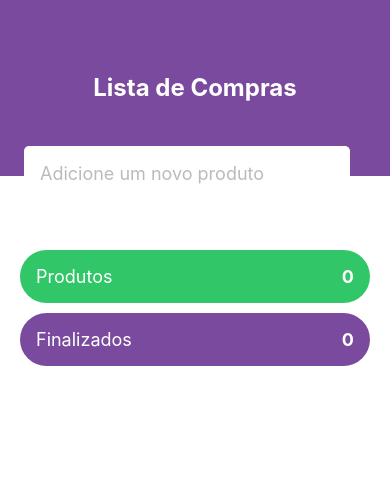
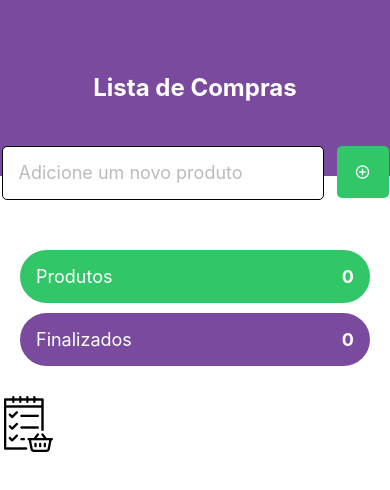
Before and after one commit to cesulfaculdade/Trabalho01-Danilo2023014102, a React Native app: screen / in a window 390 px wide. Shown: the top 490 px of the page. Built offline with nearby package versions, Linux system fonts and the light colour scheme.

Commit message:
Criação dos botão e inserir imagem

```diff
--- /dev/null
+++ b/src/@types/png.d.ts
@@ -0,0 +1 @@
+declare module '*.png';
--- a/src/screens/Home.tsx
+++ b/src/screens/Home.tsx
@@ -1,7 +1,8 @@
 import React from "react";
-import { StatusBar } from "expo-status-bar";
-import { StyleSheet, Text, TextInput, View } from "react-native";
+import { StyleSheet, Text, TextInput, View, Image, TouchableOpacity } from "react-native";
 import CustomListLayout from './CustomListLayout';
+import shopping from '../../src/assets/shopping_list.png'
+import { MaterialIcons } from '@expo/vector-icons';
 
 export default function Home() {
   return (
@@ -17,7 +18,12 @@ export default function Home() {
           placeholderTextColor="#BDBABA"
           keyboardType="default"
         />
-      </View>
+
+          <TouchableOpacity style={styles.button}>
+              <MaterialIcons style={styles.buttontxt} name="add-circle-outline" size={16} color="white" />
+            </TouchableOpacity>
+
+        </View>
 
       <View style={styles.secaoBranca}>
         <View style={styles.containerText}>
@@ -32,6 +38,8 @@ export default function Home() {
             numeros={0}
           />
         </View>
+
+        <Image source={shopping}/>
       </View>
     </View>
   );
@@ -49,13 +57,14 @@ const styles = StyleSheet.create({
     alignItems: 'center'
   },
   input: {
-    flex: 3,
+    flex: 1,
     backgroundColor: "#fff",
-    height: 56,
+    height: 54,
     padding: 16,
     fontSize: 18,
     borderRadius: 5,
     marginRight: 16,
+    borderWidth: 0.5,
   },
   form: {
     justifyContent: 'center',
@@ -76,5 +85,18 @@ const styles = StyleSheet.create({
     color: "#FFF",
     fontSize: 24,
     fontWeight: "bold"
+  },
+  button: {
+    borderRadius: 5,
+    backgroundColor: '#31C667',
+    height: 52,
+    width: 52,
+    marginLeft: -3,
+    justifyContent: "center",
+    alignItems: "center"
+    },
+  buttontxt:{
+    margin: 'auto'
   }
+
 });
--- /dev/null
+++ b/src/screens/styles.ts
@@ -0,0 +1,6 @@
+import { StyleSheet } from "react-native";
+import MaterialIcons from '@expo/vector-icons/MaterialIcons';
+
+export const styles = StyleSheet.create({
+
+})
```
Also changed, not shown: src/assets/shopping_list.png (added).
